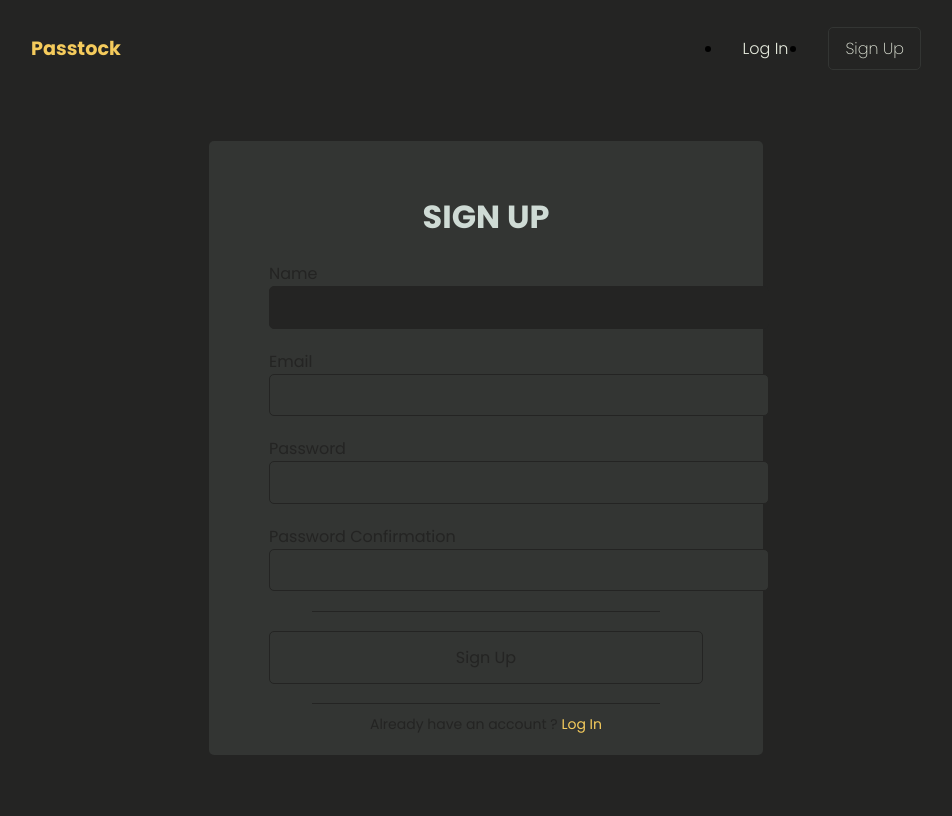
After one commit to Instelce/Passtock, a Django app: page /register/ in a window 1280 px wide. The commit adds this page. Shown: the whole page, without its empty margins (154-1106 px from the left). Run offline with Django 3.2, Linux system fonts and the light colour scheme; some libraries are stand-ins or nearby versions.

Commit message:
Create register view, page and style

```diff
--- a/passtock/passtock/settings.py
+++ b/passtock/passtock/settings.py
@@ -9,7 +9,7 @@ https://docs.djangoproject.com/en/3.2/topics/settings/
 For the full list of settings and their values, see
 https://docs.djangoproject.com/en/3.2/ref/settings/
 """
-
+import os.path
 from pathlib import Path
 
 # Build paths inside the project like this: BASE_DIR / 'subdir'.
@@ -125,6 +125,9 @@ USE_TZ = True
 
 STATIC_URL = '/static/'
 
+MEDIA_ROOT = os.path.join(BASE_DIR, 'media')
+MEDIA_URL = '/media/'
+
 # Default primary key field type
 # https://docs.djangoproject.com/en/3.2/ref/settings/#default-auto-field
 
--- a/passtock/passtock/urls.py
+++ b/passtock/passtock/urls.py
@@ -2,9 +2,11 @@ from django.contrib import admin
 from django.urls import path, include
 from django.conf import settings
 from django.conf.urls.static import static
+from users import views as user_views
 
 urlpatterns = [
     path('admin/', admin.site.urls),
+    path('register/', user_views.register, name="register"),
     path('', include('password.urls'))
 ]
 
--- a/passtock/password/static/password/css/main.css
+++ b/passtock/password/static/password/css/main.css
@@ -20,7 +20,7 @@ p {
   padding: 0 14%;
 }
 
-.button {
+.button__small, .button__form, .button__primary {
   margin: 0;
   padding: 0;
   position: relative;
@@ -29,28 +29,25 @@ p {
   cursor: pointer;
   font-family: inherit;
   font-size: inherit;
-  color: #CFDBD5;
+  color: inherit;
   background: none;
-  border: 1px solid #333533;
   border-radius: 5px;
 }
-.button .button__bg {
+.button__small .button__bg, .button__form .button__bg, .button__primary .button__bg {
   top: 0;
   left: 0;
   position: absolute;
   width: 100%;
   height: 100%;
-  background: transparent;
   border-radius: inherit;
   overflow: hidden;
   transition: transform 0.4s cubic-bezier(0.1, 0, 0.3, 1);
 }
-.button .button__bg::before, .button .button__bg::after {
+.button__small .button__bg::before, .button__form .button__bg::before, .button__primary .button__bg::before, .button__small .button__bg::after, .button__form .button__bg::after, .button__primary .button__bg::after {
   content: "";
   position: absolute;
-  background: #333533;
 }
-.button .button__bg::before {
+.button__small .button__bg::before, .button__form .button__bg::before, .button__primary .button__bg::before {
   width: 110%;
   height: 0;
   padding-bottom: 110%;
@@ -59,7 +56,7 @@ p {
   border-radius: 50%;
   transform: translate3d(-50%, -50%, 0) scale3d(0, 0, 1);
 }
-.button .button__bg::after {
+.button__small .button__bg::after, .button__form .button__bg::after, .button__primary .button__bg::after {
   top: 0;
   left: 0;
   width: 100%;
@@ -67,30 +64,83 @@ p {
   opacity: 0;
   transition: opacity 0.3s;
 }
-.button:hover .button__bg::before {
+.button__small:hover .button__bg::before, .button__form:hover .button__bg::before, .button__primary:hover .button__bg::before {
   transition: transform 0.4s cubic-bezier(0.1, 0, 0.3, 1);
   transform: translate3d(-50%, -50%, 0) scale3d(1, 1, 1);
 }
-.button:hover .button__bg::after {
+.button__small:hover .button__bg::after, .button__form:hover .button__bg::after, .button__primary:hover .button__bg::after {
   opacity: 1;
   transition-duration: 0.01s;
   transition-delay: 0.3s;
 }
-.button span {
+.button__small span, .button__form span, .button__primary span {
   position: relative;
   padding: 0.8rem 2rem;
   display: flex;
   align-items: center;
-  color: #CFDBD5;
+  text-align: center;
   transition: color 0.3s;
 }
-.button:hover span {
+.button__small i, .button__form i, .button__primary i {
+  margin-left: 10px;
+}
+
+.button__primary {
+  color: #CFDBD5;
+  border: 1px solid #333533;
+}
+.button__primary .button__bg {
+  background: transparent;
+}
+.button__primary .button__bg::after, .button__primary .button__bg::before {
+  background: #333533;
+}
+.button__primary:hover span {
   color: #F5CB5C;
 }
 
+.button__form {
+  width: 100%;
+  color: #242423;
+  border: 1px solid #242423;
+}
+.button__form .button__bg {
+  background: transparent;
+}
+.button__form .button__bg::after, .button__form .button__bg::before {
+  background: #242423;
+}
+.button__form span {
+  display: inline-block;
+}
+.button__form:hover span {
+  color: #F5CB5C;
+}
+
+.button__small {
+  color: #CFDBD5;
+  border: 1px solid #333533;
+}
+.button__small .button__bg {
+  background: transparent;
+}
+.button__small .button__bg::after, .button__small .button__bg::before {
+  background: #333533;
+}
 .button__small span {
   padding: 0.5rem 1rem;
   font-weight: 200;
+}
+.button__small:hover span {
+  color: #F5CB5C;
+}
+
+.link {
+  color: #F5CB5C;
+  transition: color 0.3s;
+}
+.link:hover {
+  color: #f3db97;
 }
 
 .topbar {
@@ -129,7 +179,7 @@ p {
 }
 .topbar .topbar__menu a {
   position: relative;
-  margin: 0 40px;
+  margin: 0 20px;
   color: #E8EDDF;
   font-weight: 300;
   transition: color 0.3s;
@@ -156,9 +206,6 @@ p {
 #home p {
   margin-bottom: 20px;
 }
-#home i {
-  margin-left: 10px;
-}
 #home .bubble {
   width: 100%;
   height: 100%;
@@ -177,4 +224,89 @@ p {
   position: absolute;
 }
 
+.form__container {
+  width: 100%;
+  height: 90vh;
+  display: flex;
+  align-items: center;
+  justify-content: center;
+}
+
+form {
+  padding: 20px 60px;
+  background: #333533;
+  border-radius: 5px;
+}
+
+fieldset {
+  border: 0;
+  padding: 0;
+  margin: 0;
+  min-width: 0;
+}
+
+.field {
+  width: 100%;
+  margin-bottom: 20px;
+  position: relative;
+}
+.field input {
+  width: 100%;
+  padding: 0.8rem 2rem;
+  outline: none;
+  background: #333533;
+  border: 1px solid #242423;
+  border-radius: 5px;
+  color: #F5CB5C;
+  transition: background-color 0.3s;
+}
+.field input:focus {
+  background: #242423;
+}
+.field label {
+  display: inline-block;
+  color: #242423;
+  transition: top 0.3s;
+}
+
+.form__title {
+  margin-bottom: 20px;
+  text-align: center;
+  font-size: 2rem;
+  font-weight: 700;
+  color: #CFDBD5;
+  text-transform: uppercase;
+}
+
+.form__submit {
+  margin: 10px 0;
+  padding: 20px 0;
+  position: relative;
+  display: flex;
+  justify-content: center;
+}
+.form__submit::before {
+  width: 80%;
+  height: 1px;
+  top: 0;
+  position: absolute;
+  content: "";
+  background: #242423;
+}
+.form__submit::after {
+  width: 80%;
+  height: 1px;
+  bottom: 0;
+  position: absolute;
+  content: "";
+  background: #242423;
+}
+
+small {
+  display: block;
+  text-align: center;
+  color: #242423;
+  font-size: 14px;
+}
+
 /*# sourceMappingURL=main.css.map */
--- a/passtock/password/static/password/js/script.js
+++ b/passtock/password/static/password/js/script.js
@@ -7,7 +7,7 @@ anime({
         {value: "M283.11 10.1973C349.334 -5.72555 422.811 -5.49634 481.557 28.9709C542.967 65.0014 581.55 130.276 603.317 198.067C625.029 265.688 622.606 337.773 602.589 405.914C582.103 475.65 556.609 558.41 489.36 585.987C422.335 613.472 354.078 551.46 283.11 536.922C231.305 526.31 177.419 536.438 130.3 512.434C76.973 485.268 13.7756 452.165 1.67392 393.553C-10.4098 335.028 45.9856 287.187 72.762 233.763C94.5738 190.244 110.329 145.662 143.687 110.209C183.863 67.5083 226.105 23.9036 283.11 10.1973Z"},
     ],
     easing: 'easeInOutQuad',
-    duration: 10000,
+    duration: 15000,
     loop: true,
     direction: "alternate",
 })
--- /dev/null
+++ b/passtock/password/static/password/scss/form.scss
@@ -0,0 +1,95 @@
+.form__container {
+  width: 100%;
+  height: 90vh;
+
+  display: flex;
+  align-items: center;
+  justify-content: center;
+}
+
+form {
+  padding: 20px 60px;
+  background: $color-jet;
+  border-radius: 5px;
+}
+
+fieldset {
+  border: 0;
+  padding: 0;
+  margin: 0;
+  min-width: 0;
+}
+
+// Field
+.field {
+  width: 100%;
+  margin-bottom: 20px;
+  position: relative;
+
+  input {
+    width: 100%;
+    padding: 0.8rem 2rem;
+
+    outline: none;
+    background: $color-jet;
+    border: 1px solid $color-erie-black;
+    border-radius: 5px;
+
+    color: $color-maize-crayola;
+
+    transition: background-color 0.3s;
+
+    &:focus {
+      background: $color-erie-black;
+    }
+  }
+
+  label {
+    display: inline-block;
+    color: $color-erie-black;
+    transition: top 0.3s;
+  }
+}
+
+
+.form__title {
+  margin-bottom: 20px;
+  text-align: center;
+  font-size: 2rem;
+  font-weight: 700;
+  color: $color-timberwolf;
+  text-transform: uppercase;
+}
+
+.form__submit {
+  margin: 10px 0;
+  padding: 20px 0;
+  position: relative;
+
+  display: flex;
+  justify-content: center;
+
+  &::before {
+    width: 80%;
+    height: 1px;
+    top: 0;
+    position: absolute;
+    content: "";
+    background: $color-erie-black;
+  }
+  &::after {
+    width: 80%;
+    height: 1px;
+    bottom: 0;
+    position: absolute;
+    content: "";
+    background: $color-erie-black;
+  }
+}
+
+small {
+  display: block;
+  text-align: center;
+  color: $color-erie-black;
+  font-size: 14px;
+}
--- a/passtock/password/static/password/scss/main.scss
+++ b/passtock/password/static/password/scss/main.scss
@@ -16,6 +16,11 @@ body {
     background: $color-erie-black;
 }
 
+//*:focus {
+//    outline: 1px solid $color-maize-crayola;
+//    outline-offset: 2px;
+//}
+
 a {
     text-decoration: none;
     color: inherit;
@@ -33,7 +38,7 @@ p {
 }
 
 // Button
-.button {
+%button {
     margin: 0;
     padding: 0;
     position: relative;
@@ -44,10 +49,9 @@ p {
 
     font-family: inherit;
     font-size: inherit;
-    color: $color-timberwolf;
+    color: inherit;
 
     background: none;
-    border: 1px solid $color-jet;
     border-radius: 5px;
 
     .button__bg {
@@ -56,7 +60,6 @@ p {
         position: absolute;
         width: 100%;
         height: 100%;
-        background: transparent;
         border-radius: inherit;
         overflow: hidden;
         transition: transform 0.4s cubic-bezier(0.1, 0, 0.3, 1);
@@ -65,7 +68,6 @@ p {
         &::after {
             content: '';
             position: absolute;
-            background: $color-jet;
         }
         &::before {
             width: 110%;
@@ -102,18 +104,80 @@ p {
         display: flex;
         align-items: center;
 
-        color: $color-timberwolf;
+        text-align: center;
 
         transition: color 0.3s;
     }
-    &:hover span {
-        color: $color-maize-crayola;
-    }
+
+    i { margin-left: 10px; }
 }
 
-.button__small span {
-    padding: 0.5rem 1rem;
-    font-weight: 200;
+.button__primary {
+    @extend %button;
+    color: $color-timberwolf;
+    border: 1px solid $color-jet;
+
+    .button__bg {
+        background: transparent;
+        &::after,
+        &::before {
+            background: $color-jet;
+        }
+    }
+
+    &:hover span { color: $color-maize-crayola}
+}
+
+.button__form {
+    @extend %button;
+    width: 100%;
+    color: $color-erie-black;
+    border: 1px solid $color-erie-black;
+
+    .button__bg {
+        background: transparent;
+        &::after,
+        &::before {
+            background: $color-erie-black;
+        }
+    }
+
+    span {
+        display: inline-block;
+    }
+
+    &:hover span { color: $color-maize-crayola}
+}
+
+.button__small {
+    @extend %button;
+    color: $color-timberwolf;
+    border: 1px solid $color-jet;
+
+    .button__bg {
+        background: transparent;
+        &::after,
+        &::before {
+            background: $color-jet;
+        }
+    }
+
+    span {
+       padding: 0.5rem 1rem;
+        font-weight: 200;
+    }
+    &:hover span { color: $color-maize-crayola}
+}
+
+
+// Link
+.link {
+    color: $color-maize-crayola;
+    transition: color 0.3s;
+
+    &:hover {
+        color: #f3db97;
+    }
 }
 
 // Topbar
@@ -160,7 +224,7 @@ p {
 
         a {
             position: relative;
-            margin: 0 40px;
+            margin: 0 20px;
             color: $color-alabaster;
             font-weight: 300;
             transition: color 0.3s;
@@ -188,7 +252,6 @@ p {
         margin-right: 4px;
     }
     p { margin-bottom: 20px; }
-    i { margin-left: 10px; }
 
    .bubble {
        width: 100%;
@@ -209,3 +272,6 @@ p {
        }
    }
 }
+
+// Imports
+@import "form.scss";
--- a/passtock/password/templates/password/base.html
+++ b/passtock/password/templates/password/base.html
@@ -26,13 +26,19 @@
         <ul class="topbar__menu">
             <li><a href="#">Log In</a></li>
             <li>
-                <button href="#" class="button button__small">
+                <a href="{% url 'register' %}" class="button__small">
                     <div class="button__bg"></div>
                     <span>Sign Up</span>
-                </button>
+                </a>
             </li>
         </ul>
     </nav>
+
+    {% if messages %}
+        {% for message in messages %}
+            {{ message }}
+        {% endfor %}
+    {% endif %}
 
     <div class="container">
         {% block content %}{% endblock content %}
--- a/passtock/password/templates/password/home.html
+++ b/passtock/password/templates/password/home.html
@@ -7,7 +7,7 @@
                 <strong>Passtock</strong>, a manager that <br>stores your passwords 👍 !
             </h1>
             <p>Enter your passwords into passtock, then refer to it when you need to log in.</p>
-            <a href="#" class="button">
+            <a href="{% url 'register' %}" class="button__primary">
                 <div class="button__bg"></div>
                 <span>Create an account <i class="fas fa-chevron-right"></i></span>
             </a>
--- /dev/null
+++ b/passtock/users/forms.py
@@ -0,0 +1,11 @@
+from django import forms
+from django.contrib.auth.models import User
+from django.contrib.auth.forms import UserCreationForm
+
+
+class UserRegisterForm(UserCreationForm):
+    email = forms.EmailField()
+
+    class Meta:
+        model = User
+        fields = ['username', 'email', 'password1', 'password2']
--- /dev/null
+++ b/passtock/users/templates/users/register.html
@@ -0,0 +1,40 @@
+{% extends 'password/base.html' %}
+
+{% block content %}
+    <div class="form__container">
+        <form method="POST">
+            {% csrf_token %}
+            <h3 class="form__title">Sign Up</h3>
+            {% comment %}{{ form.as_p }}{% endcomment %}
+            <fieldset class="field">
+                <label for="name">Name</label>
+                {{ form.username }}
+                {% comment %}<input name="name" id="name" type="text">{% endcomment %}
+            </fieldset>
+            <fieldset class="field">
+                <label for="email">Email</label>
+                {{ form.email }}
+                {% comment %}<input name="email" id="email" type="text">{% endcomment %}
+            </fieldset>
+            <fieldset class="field">
+                <label for="password1">Password</label>
+                {{ form.password1 }}
+                {% comment %}<input name="password1" id="password1" type="password">{% endcomment %}
+            </fieldset>
+            <fieldset class="field">
+                <label for="password2">Password Confirmation</label>
+                {{ form.password2 }}
+                {% comment %}<input name="password2" id="password2" type="password">{% endcomment %}
+            </fieldset>
+            <fieldset class="form__submit">
+                <button class="button__form" type="submit">
+                    <div class="button__bg"></div>
+                    <span>Sign Up</span>
+                </button>
+            </fieldset>
+            <fieldset>
+                <small>Already have an account ? <a href="#" class="link">Log In</a></small>
+            </fieldset>
+        </form>
+    </div>
+{% endblock content %}
--- a/passtock/users/views.py
+++ b/passtock/users/views.py
@@ -1,7 +1,27 @@
-from django.shortcuts import render
-from django.contrib.auth.forms import UserCreationForm
+from django.shortcuts import render, redirect
+from django.contrib import messages
+from .forms import UserRegisterForm
 
 
-# def register(request):
-#     form = UserCreationForm()
-#     return render(request)
+def register(request):
+
+    if request.method == 'POST':
+        form = UserRegisterForm(request.POST)
+        name = request.POST.get('name')
+        email = request.POST.get('email')
+        password1 = request.POST.get('password1')
+        password2 = request.POST.get('password2')
+
+        if form.is_valid():
+            form.username = name
+            form.email = email
+            form.password1 = password1
+            form.password2 = password2
+            form.save()
+            username = form.cleaned_data.get('username')
+            messages.success(request, f'Account created for {username}')
+            return redirect('password:home')
+    else:
+        form = UserRegisterForm()
+
+    return render(request, 'users/register.html', {'form': form, 'title': 'Sign Up'})
```
Also changed, not shown: 1 other file.
